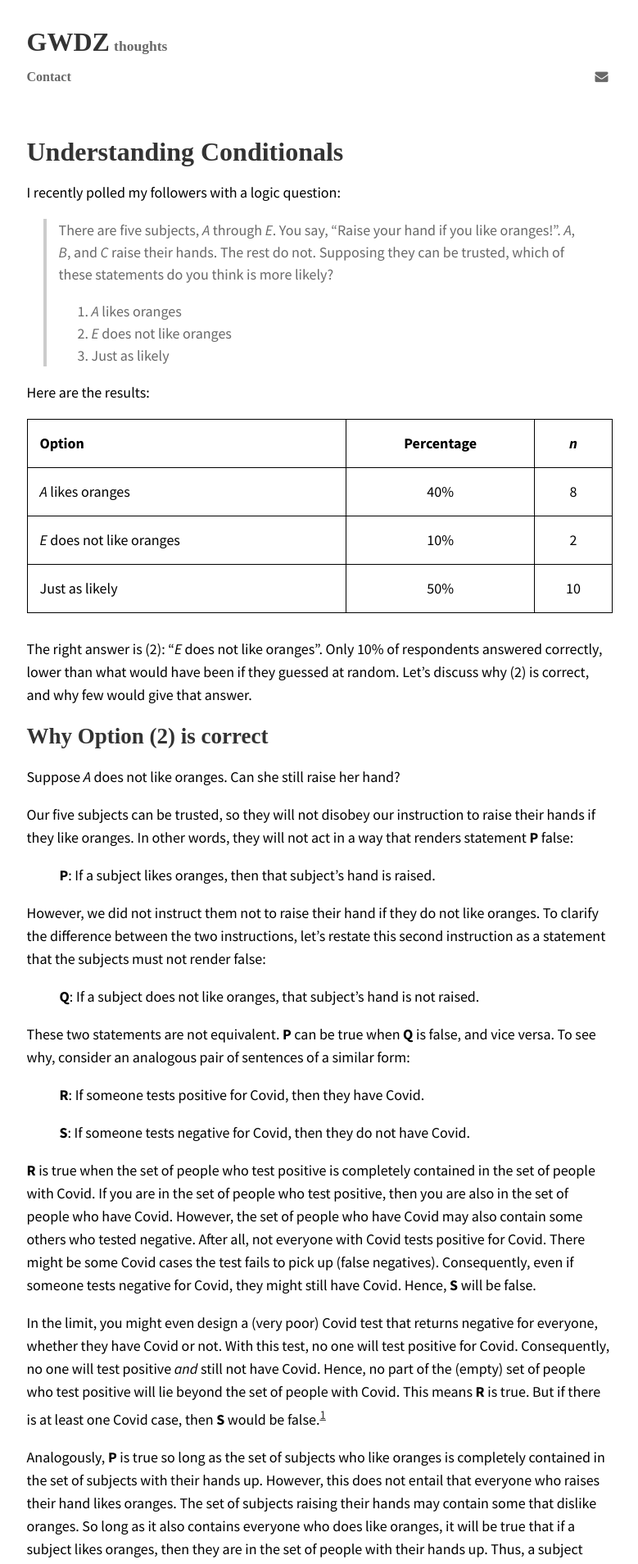
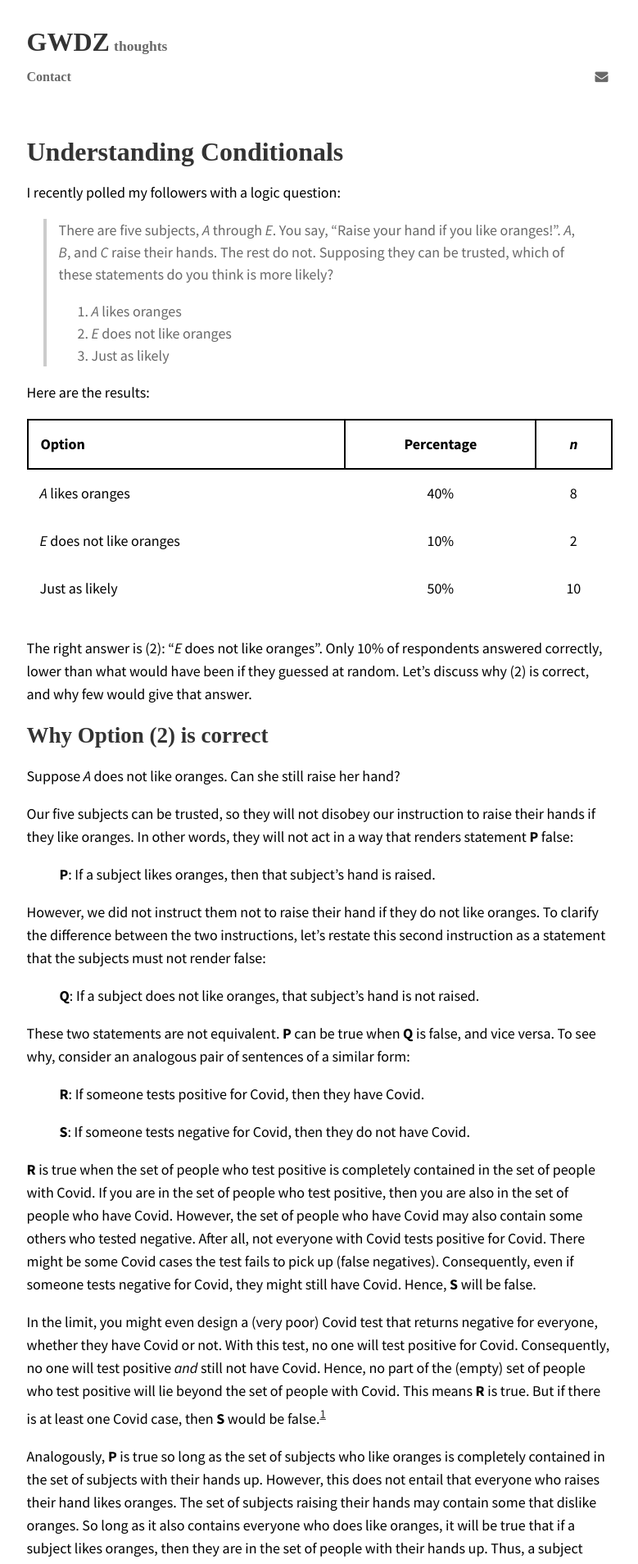
Before and after one commit to GWDZ-true/gwdz-site, a Jekyll site: the page built from _posts/2022-08-23-understanding-conditionals.md, in a window 1280 px wide. Shown: the top 1908 px of the page at 82% size, without its empty margins (250-1029 px from the left). Built offline with Jekyll 4.4.1, drawn with Linux system fonts in a browser that asks for light colours; some web fonts are replaced.

Commit message:
Update _base.scss

```diff
--- a/_sass/_base.scss
+++ b/_sass/_base.scss
@@ -70,8 +70,12 @@ table {
   width: 100%;
 }
 
-table, th, td {
-  border: 1px solid black;
+  th {
+  border: 2px solid black;
+}
+
+  td {
+  border: none;
 }
 
 th, td {
```
